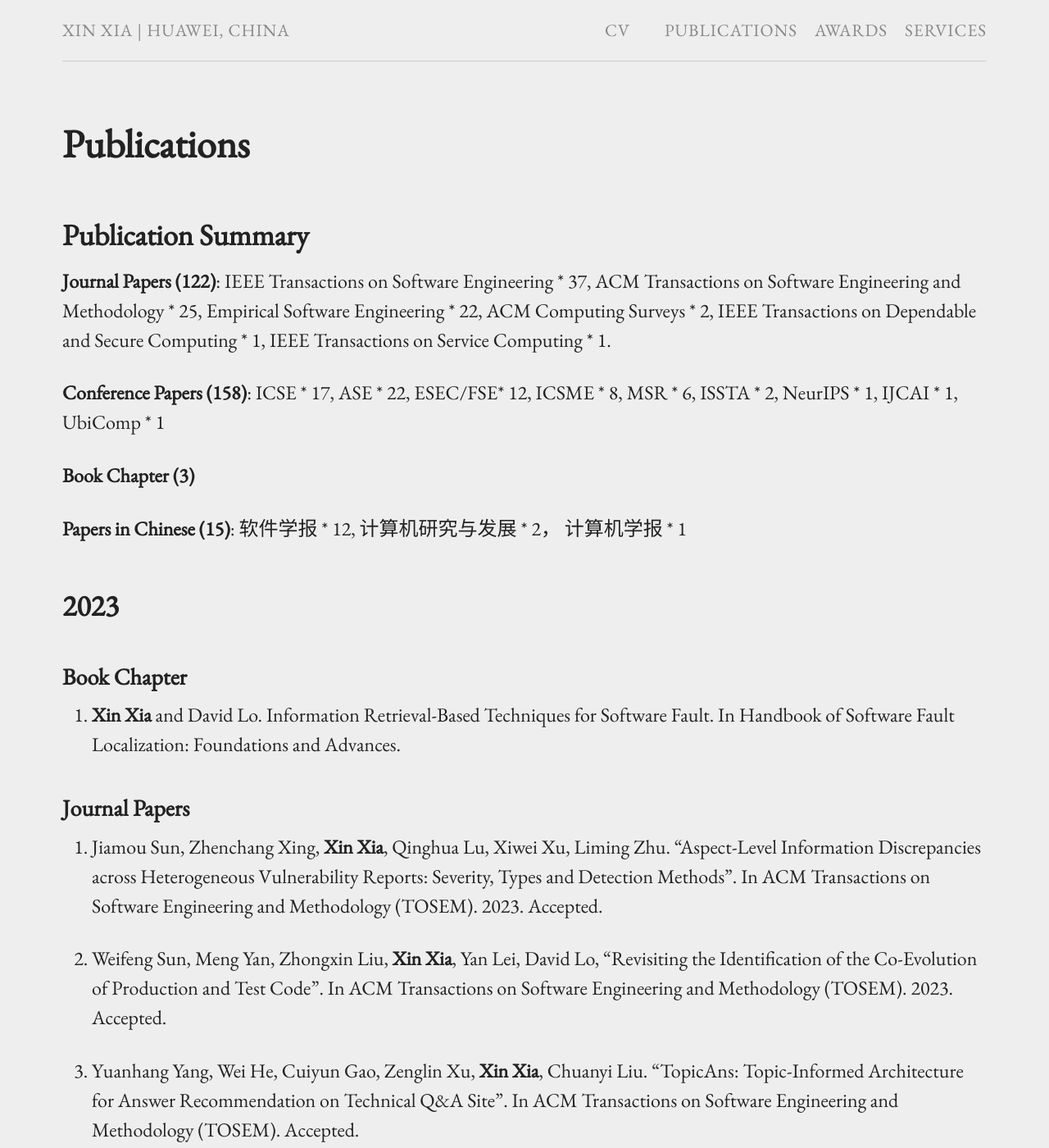
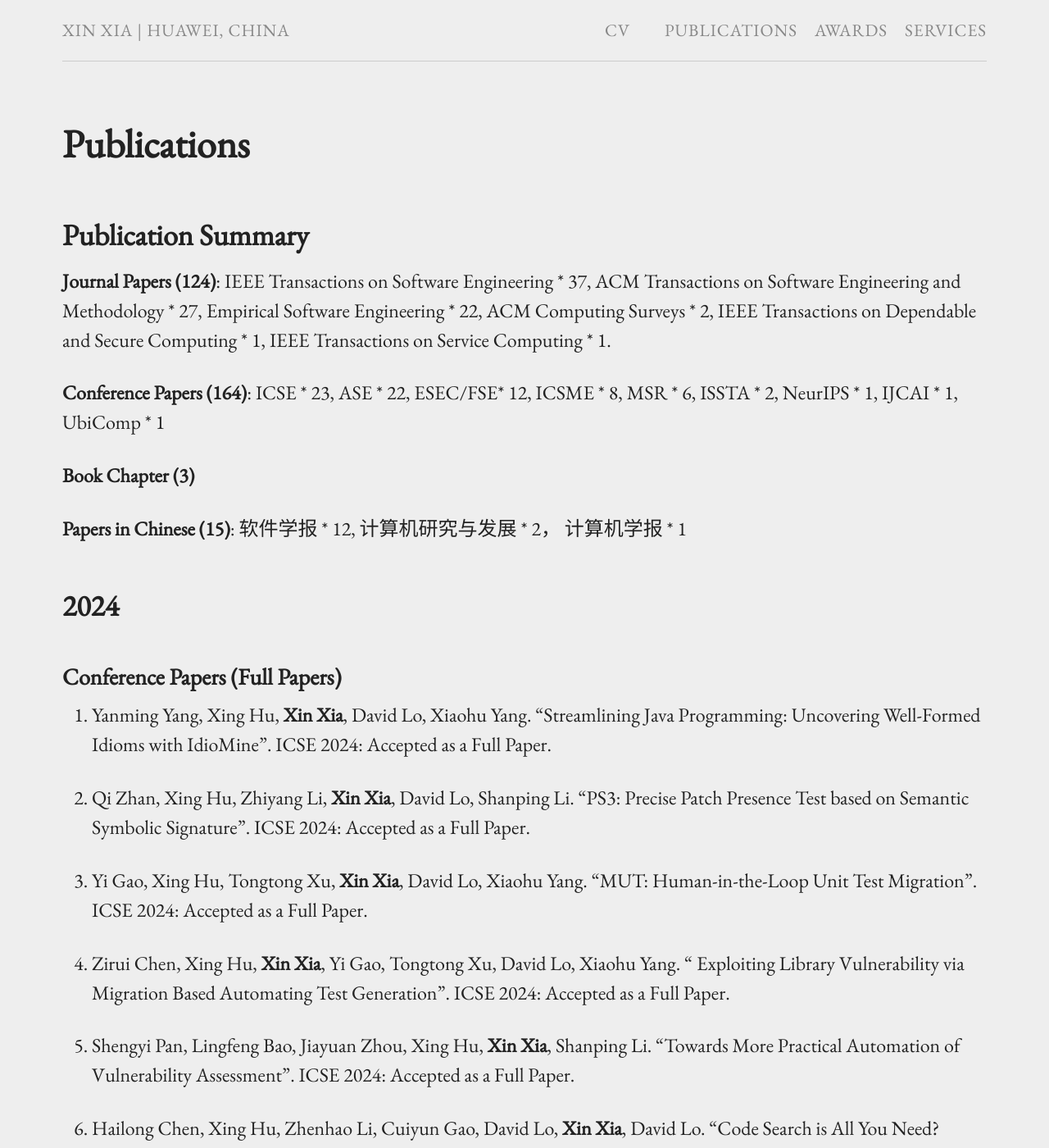
Before and after one commit to xin-xia/xin-xia.github.io, a Jekyll site: the page built from publication.md, in a window 1280 px wide and 1400 px high. Shown: the whole window at 82% size. Built offline with Jekyll 4.4.1, drawn with Linux system fonts in a browser that asks for light colours; our own code applies the rules of GitHub Pages for plain Markdown files; some of the changed text lies outside the part shown.

Commit message:
Update publication.md

```diff
--- a/publication.md
+++ b/publication.md
@@ -6,13 +6,30 @@ permalink: /publication/
 
 ## Publication Summary
 
-<strong>Journal Papers (122)</strong>: IEEE Transactions on Software Engineering * 37,  ACM Transactions on Software Engineering and Methodology * 25, Empirical Software Engineering * 22,  ACM Computing Surveys * 2, IEEE  Transactions on Dependable and Secure Computing * 1, IEEE Transactions on Service Computing * 1.
+<strong>Journal Papers (124)</strong>: IEEE Transactions on Software Engineering * 37,  ACM Transactions on Software Engineering and Methodology * 27, Empirical Software Engineering * 22,  ACM Computing Surveys * 2, IEEE  Transactions on Dependable and Secure Computing * 1, IEEE Transactions on Service Computing * 1.
 
-<strong>Conference Papers (158)</strong>: ICSE * 17, ASE * 22, ESEC/FSE* 12, ICSME * 8, MSR * 6,  ISSTA * 2, NeurIPS * 1, IJCAI * 1, UbiComp * 1
+<strong>Conference Papers (164)</strong>: ICSE * 23, ASE * 22, ESEC/FSE* 12, ICSME * 8, MSR * 6,  ISSTA * 2, NeurIPS * 1, IJCAI * 1, UbiComp * 1
 
 <strong>Book Chapter (3) </strong>
 
 <strong>Papers in Chinese (15)</strong>: 软件学报 * 12, 计算机研究与发展 * 2， 计算机学报 * 1
+
+## 2024
+
+### Conference Papers (Full Papers)
+
+
+164. Yanming Yang, Xing Hu, <strong>Xin Xia</strong>, David Lo, Xiaohu Yang. "Streamlining Java Programming: Uncovering Well-Formed Idioms with IdioMine".  ICSE 2024: Accepted as a  Full Paper.      <br />
+
+163. Qi Zhan, Xing Hu, Zhiyang Li, <strong>Xin Xia</strong>, David Lo, Shanping Li. "PS3: Precise Patch Presence Test based on Semantic Symbolic Signature".  ICSE 2024: Accepted as a  Full Paper.      <br />
+
+162. Yi Gao, Xing Hu, Tongtong Xu,  <strong>Xin Xia</strong>, David Lo, Xiaohu Yang. "MUT: Human-in-the-Loop Unit Test Migration". ICSE 2024: Accepted as a  Full Paper.      <br />
+
+161. Zirui Chen, Xing Hu, <strong>Xin Xia</strong>, Yi Gao, Tongtong Xu, David Lo, Xiaohu Yang. " Exploiting Library Vulnerability via Migration Based Automating Test Generation". ICSE 2024: Accepted as a  Full Paper.      <br />
+
+160. Shengyi Pan, Lingfeng Bao, Jiayuan Zhou, Xing Hu, <strong>Xin Xia</strong>, Shanping Li. "Towards More Practical Automation of Vulnerability Assessment". ICSE 2024: Accepted as a  Full Paper.      <br />
+
+159. Hailong Chen, Xing Hu, Zhenhao Li, Cuiyun Gao, David Lo, <strong>Xin Xia</strong>, David Lo. "Code Search is All You Need? Improving Code Suggestions with Code Search". ICSE 2024: Accepted as a  Full Paper.      <br />
 
 ## 2023
 
@@ -22,6 +39,11 @@ permalink: /publication/
 
 
 ### Journal Papers
+
+124. Yanming Yang, Xing Hu,  <strong>Xin Xia</strong>, Xiaohu Yang. "The Lost World: Characterizing and Detecting Undiscovered Test Smells".  In ACM Transactions on Software Engineering and Methodology (TOSEM). 2023. Accepted.     <br />
+
+
+123. Jia Li, Zhuo Li, Huangzhao Zhang, Ge Li, Zhi Jin, Xing Hu,  <strong>Xin Xia</strong>. "Poison Attack and Poison Detection on Deep Source Code Processing Models". In ACM Transactions on Software Engineering and Methodology (TOSEM). 2023. Accepted.     <br />
 
 122. Jiamou Sun, Zhenchang Xing,  <strong>Xin Xia</strong>, Qinghua Lu, Xiwei Xu, Liming Zhu. "Aspect-Level Information Discrepancies across Heterogeneous Vulnerability Reports: Severity, Types and Detection Methods". In ACM Transactions on Software Engineering and Methodology (TOSEM). 2023. Accepted.     <br />
 
```
